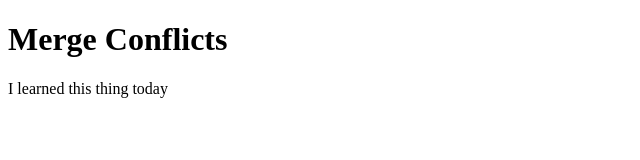
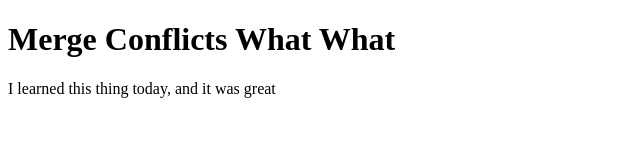
Before and after one commit to taylorscott91/merge-conflicts, a plain HTML site: page index.html in a window 1280 px wide. Shown: the whole page, without its empty margins (0-640 px from the left). Drawn offline with Linux system fonts and the light colour scheme.

Commit message:
seond change

```diff
--- a/index.html
+++ b/index.html
@@ -3,7 +3,7 @@
 <head>
 </head>
 <body>
-  <h1>Merge Conflicts</h1>
-  <p>I learned this thing today</p>
+  <h1>Merge Conflicts What What</h1>
+  <p>I learned this thing today, and it was great</p>
 </body>
 </html>
```
